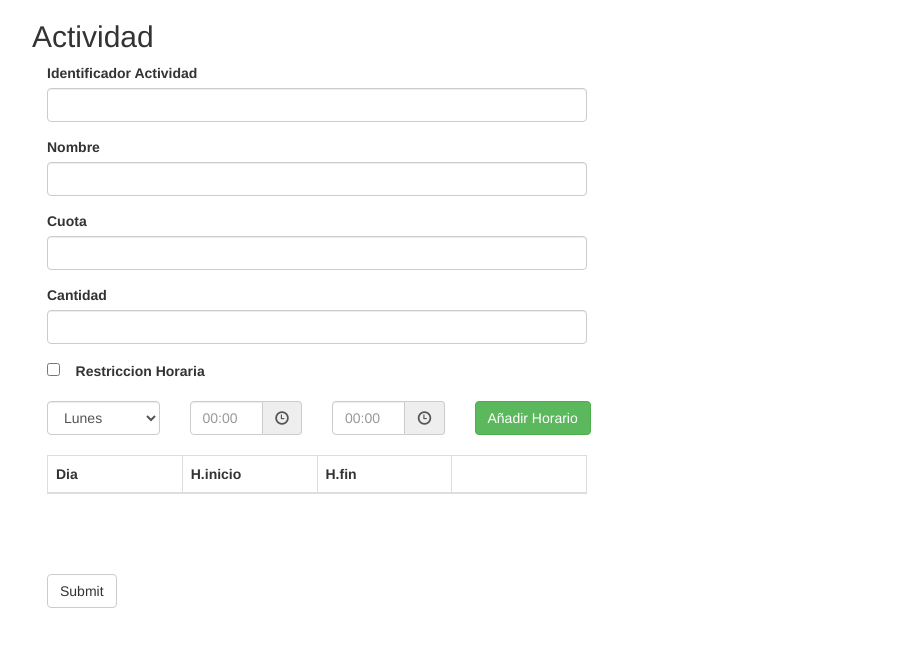
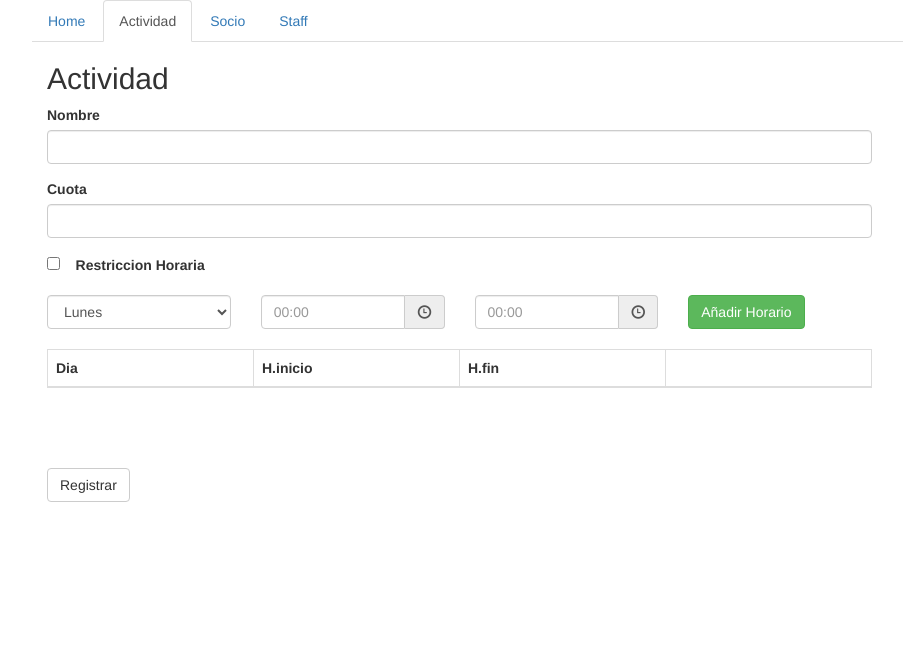
Before and after one commit to sergiopalbau/gym, a PHP site: page /f_actividad.php in a window 1280 px wide. Shown: the top 647 px of the page, without its empty margins (38-941 px from the left). Run offline with PHP 8.4, Linux system fonts and the light colour scheme; lists and menus that the app fills with data are empty.

Commit message:
avances crud actividad
se comienza a generar crud actividad, se hace un nuevo metodo para la
base de datos que devuelve un array

```diff
--- a/f_actividad.php
+++ b/f_actividad.php
@@ -17,36 +17,45 @@
 
 
 	<div class="container">
-		<h2>Actividad</h2>
-		<div class="col-md-6">
-			<form action="/action_page.php">
+		<div class="">
+
+			  <ul class="nav nav-tabs">
+			    <li><a href="index.php">Home</a></li>
+			    <li class="active"><a href="actividad.php">Actividad</a></li>
+			    <li><a href="socio.php">Socio</a></li>
+			    <li><a href="staff.php">Staff</a></li>
+			  </ul>
+		</div>
 
 
+		<div class="col-xs-9">
+			<h2>Actividad</h2>
+			<form action="i_actividad.php" method="post">
+
+<!--
 				<div class="form-group">
 					<label for="id_act"> Identificador Actividad</label>
-					<input type="text" class="form-control" id="id_act" name="id_act">
+					<input type="text" class="form-control " id="id_act" name="id_act"
+					maxlength="4" required="" placeholde="XXXN" title =" Compuesto por 3 letras y un numero ej: tkd1">
+				</div> -->
+
+				<div class="form-group">
+					<label for="nombre">Nombre</label>
+					<input type="text" id="nombre" name="nombre" class="form-control"required title="Nombre de la actividad Deportiva">
+				</div>
+				<div class="form-group">
+					<label for="cuota">Cuota</label>
+					<input type="number" min="0" max="100" step="any" id="cuota" name="cuota" class="form-control" required title="Precio de la actividad">
 				</div>
 
 				<div class="form-group">
-					<label for="nombre">Nombre</label>
-					<input type="text" id="nombre" name="nombre" class="form-control">
-				</div>
-				<div class="form-group">
-					<label for="cuota">Cuota</label>
-					<input type="number" min="0" max="100" id="cuota" name="cuota" class="form-control">
-				</div>
-				<div class="form-group">
-					<label for="cantidad">Cantidad</label>
-					<input type="number" id="cantidad" name="cantidad" class="form-control">
-				</div>
-				<div class="form-group">
 
-					<label for="restriccion"><input type="checkbox" id="restriccion" name="restriccion" > &nbsp&nbsp&nbspRestriccion Horaria</label>
+					<label for="restriccion"><input type="checkbox" id="restriccion" name="restriccion" title="Marcar si la actividad va tener restriccion horaria"> &nbsp&nbsp&nbspRestriccion Horaria</label>
 
 				</div>
 				<div class="row">
 
-					<div class="col-md-3">
+					<div class="col-xs-3">
 						<select class="form-control" id="dia" placeholder="Dia">
 							<option value="Lunes">Lunes</option>
 							<option value="Martes">Martes</option>
@@ -58,24 +67,24 @@
 						</select>
 					</div>
 
-					<div class="col-md-3">
-						<div class="input-group col">
-							<input type="text" id="h_inicio" class="form-control"  placeholder="00:00" pattern="^$|^(([01][0-9])|(2[0-3])):[0-5][0-9]$" title="HH:MM" >
+					<div class="col-xs-3">
+						<div class="input-group ">
+							<input type="text" id="h_inicio" class="form-control"  placeholder="00:00"  maxlength="5" autocomplete="off"  title="HH:MM" >
 							<span class="input-group-addon"><span class="glyphicon glyphicon-time"></span>
 							</span>
 						</div>
 					</div>
 
 
-					<div class="col-md-3">
+					<div class="col-xs-3">
 						<div class="input-group ">
-								<input type="text" id="h_fin"  class="form-control" placeholder="00:00" pattern="^$|^(([01][0-9])|(2[0-3])):[0-5][0-9]$" title="HH:MM">
+								<input type="text" id="h_fin"  class="form-control" placeholder="00:00" maxlength="5" autocomplete="off"  title="HH:MM">
 								<span class="input-group-addon"><span class="glyphicon glyphicon-time"></span>
 							</span>
 						</div>
 					</div>
 
-					<div class="col-md-3">
+					<div class="col-xs-3">
 						<button type="button" class=" btn btn-success" id="btt_horario">Añadir Horario</button>
 					</div>
 				</div>
@@ -98,8 +107,8 @@
 				<br>
 				<br>
 
-
-				<button type="submit" class="btn btn-default">Submit</button>
+				<input type="hidden" name="horario" id="horario" required>
+				<button type="submit" id="enviar" name="enviar" class="btn btn-default">Registrar</button>
 			</form>
 		</div>
 	</div>
@@ -113,17 +122,57 @@
 	// variables globales.
 	var indice=0;
 	var horarios = new Array();
+		function valida(){
+				if (document.getElementById('restriccion').checked && horarios.length==0)
+				{
+					alert (" Actividad tiene restriccion pero no tiene horarios");
+					 event.preventDefault()
+					return false;
+				}
+
+
+				if (confirm ("Desea enviar el formulario?")){
+
+				}else {
+					 event.preventDefault()
+					return false;
+				}
+		}
 
 		function addHorario () {
 
 				var dia = document.getElementById('dia').value;
 				var h_fin = document.getElementById('h_fin').value;
 				var h_inicio= document.getElementById('h_inicio').value;
+				 //comrpobamos que se haya introducido hora
+				 if(h_fin=="" || h_inicio==""){
+				 	alert ("Campo horas vacios.");
+				 	return false;
+				 }
+				 // la hora tiene que tener un formato especifico para que lo coja la bbdd
+				 var pattern = /^((0[0-9])|(1[0-9])|(2[0-3])):[0-5][0-9]$/;
 
+				 if (!pattern.test(h_fin)){
+				 	alert ("Hora fin no cumple formato, debe ser HH:MM");
+				 	return false;
+				 }
+				 if (!pattern.test(h_inicio)){
+				 	alert ("Hora inicio no cumple formato, debe ser HH:MM");
+				 	return false;
+				 }
+
+				// añadimos el horario al array
 				horarios.push([[dia],[h_inicio],[h_fin]]);
+				//actualizar la tabla
 				actualizaTabla();
+				// añadimos como json ( es un poco locura )pero ocupa menos que serializar
+				var tmp =  JSON.stringify( horarios);
+				console.log (tmp);
+				document.getElementById('horario').value=tmp;
+
 
 			}
+
 		function actualizaTabla () {
 				var cnt=0;
 				document.getElementById('c_tabla').innerHTML="";
@@ -136,14 +185,19 @@
 
 		}
 		function borraElemento (e){
+			if (confirm("Desea borrar elemento? " )){
+
+
 			horarios.splice(e,1);
 			actualizaTabla();
+		}
 		}
 
 	function inicio () {
 
 		document.getElementById("btt_horario").addEventListener ('click', addHorario);
 
+		document.getElementById("enviar").addEventListener("click",valida);
 
 
 
--- /dev/null
+++ b/prueba_json.php
@@ -0,0 +1 @@
+prueba_json.php
```
Also changed, not shown: Db.php (+28 -0 lines), i_actividad.php (added, +27 -0 lines), p_actividad.php (added, +107 -0 lines), plantillaBS.html (+15 -10 lines). Lines whose indentation alone changed are shown as unchanged.
